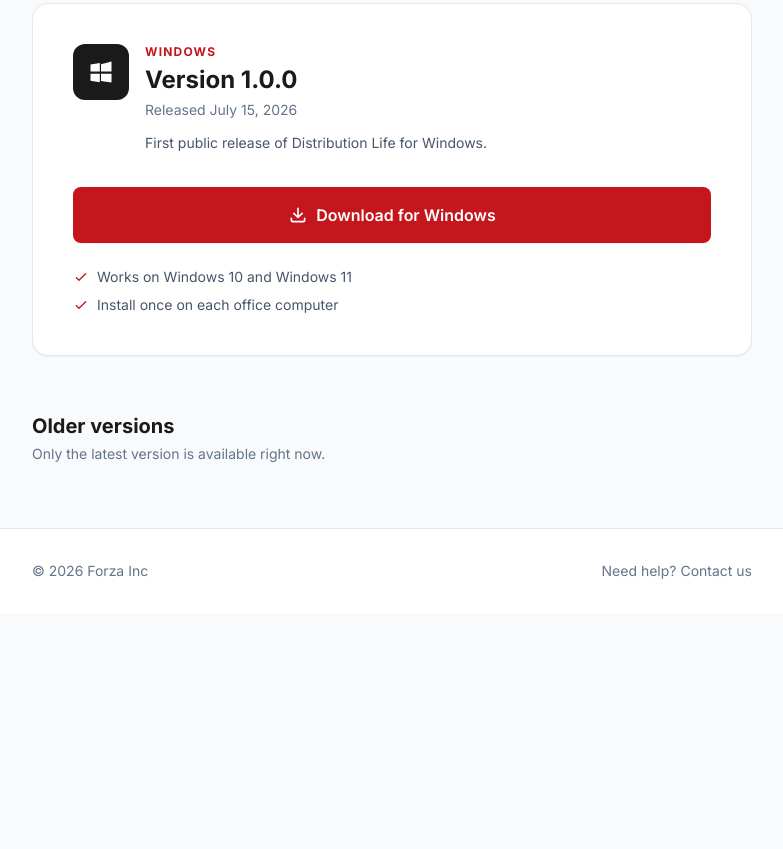
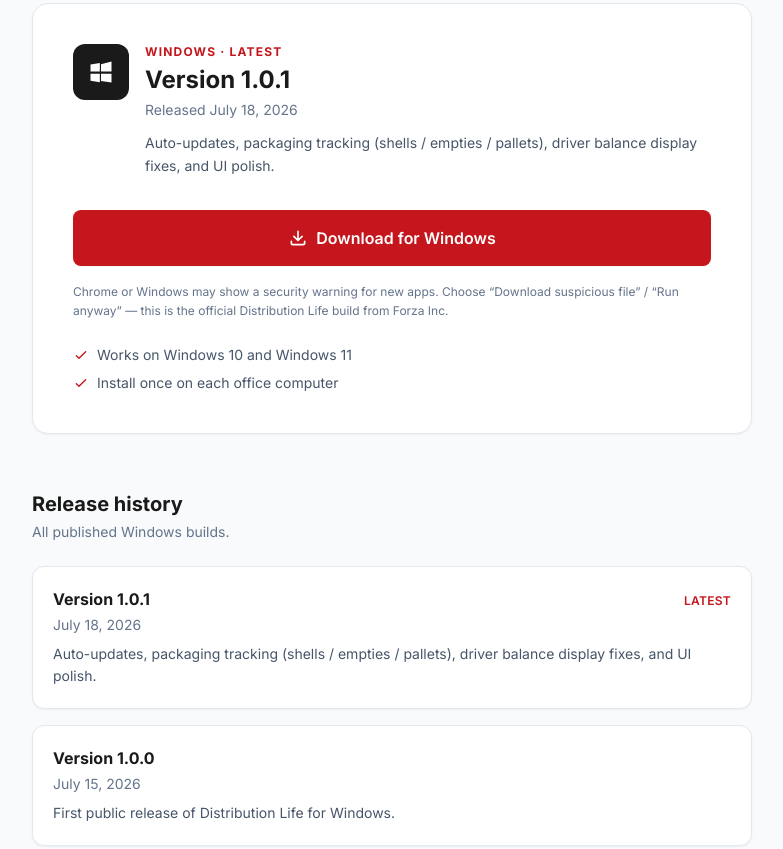
Before and after one commit to Abdul509750/distributors-life, a plain HTML site: page download.html in a window 1280 px wide. Shown: the part 298-1147 px from the top of the page, without its empty margins (248-1031 px from the left). Before the commit the page ends 911 px from the top, so only its background shows below. Drawn offline with nearby package versions, Linux system fonts and the light colour scheme.

Commit message:
updated the version number

```diff
--- a/download.html
+++ b/download.html
@@ -69,11 +69,11 @@
             </svg>
           </div>
           <div>
-            <p class="text-xs font-bold uppercase tracking-widest text-accent">Windows</p>
-            <h2 class="mt-1 text-2xl font-bold text-navy">Version 1.0.0</h2>
-            <p class="mt-1 text-sm text-slate-500">Released July 15, 2026</p>
+            <p class="text-xs font-bold uppercase tracking-widest text-accent">Windows · Latest</p>
+            <h2 class="mt-1 text-2xl font-bold text-navy">Version 1.0.1</h2>
+            <p class="mt-1 text-sm text-slate-500">Released July 18, 2026</p>
             <p class="mt-3 text-sm leading-relaxed text-slate-600">
-              First public release of Distribution Life for Windows.
+              Auto-updates, packaging tracking (shells / empties / pallets), driver balance display fixes, and UI polish.
             </p>
           </div>
         </div>
@@ -89,6 +89,10 @@
           Download for Windows
         </a>
 
+        <p class="mt-4 text-xs leading-relaxed text-slate-500">
+          Chrome or Windows may show a security warning for new apps. Choose “Download suspicious file” / “Run anyway” — this is the official Distribution Life build from Forza Inc.
+        </p>
+
         <ul class="mt-6 space-y-2 text-sm text-slate-600">
           <li class="flex items-start gap-2">
             <svg class="mt-0.5 h-4 w-4 shrink-0 text-accent" fill="none" viewBox="0 0 24 24" stroke="currentColor" stroke-width="2" aria-hidden="true"><path stroke-linecap="round" stroke-linejoin="round" d="M5 13l4 4L19 7"/></svg>
@@ -101,10 +105,32 @@
         </ul>
       </div>
 
-      <!-- Older versions (add a card here when you ship a new build) -->
+      <!-- Release history -->
       <section class="mt-14">
-        <h2 class="text-xl font-bold text-navy">Older versions</h2>
-        <p class="mt-1 text-sm text-slate-500">Only the latest version is available right now.</p>
+        <h2 class="text-xl font-bold text-navy">Release history</h2>
+        <p class="mt-1 text-sm text-slate-500">All published Windows builds.</p>
+
+        <ul class="mt-6 space-y-4">
+          <li class="rounded-xl border border-slate-200 bg-white p-5 shadow-sm">
+            <div class="flex flex-wrap items-baseline justify-between gap-2">
+              <h3 class="text-base font-bold text-navy">Version 1.0.1</h3>
+              <span class="text-xs font-semibold uppercase tracking-wide text-accent">Latest</span>
+            </div>
+            <p class="mt-1 text-sm text-slate-500">July 18, 2026</p>
+            <p class="mt-2 text-sm leading-relaxed text-slate-600">
+              Auto-updates, packaging tracking (shells / empties / pallets), driver balance display fixes, and UI polish.
+            </p>
+          </li>
+          <li class="rounded-xl border border-slate-200 bg-white p-5 shadow-sm">
+            <div class="flex flex-wrap items-baseline justify-between gap-2">
+              <h3 class="text-base font-bold text-navy">Version 1.0.0</h3>
+            </div>
+            <p class="mt-1 text-sm text-slate-500">July 15, 2026</p>
+            <p class="mt-2 text-sm leading-relaxed text-slate-600">
+              First public release of Distribution Life for Windows.
+            </p>
+          </li>
+        </ul>
       </section>
     </div>
   </main>
--- a/updates/latest.json
+++ b/updates/latest.json
@@ -1,10 +1,10 @@
 {
   "version": "1.0.1",
-  "releaseDate": "2026-07-15",
+  "releaseDate": "2026-07-18",
   "downloadUrl": "https://distributorslife.vercel.app/downloads/DistributionLife.exe",
   "fileName": "DistributionLife.exe",
   "sha256": "",
-  "releaseNotes": "Added the auto updates feature and other many features in app.",
+  "releaseNotes": "Auto-updates, packaging tracking (shells / empties / pallets), driver balance display fixes, and UI polish.",
   "mandatory": false,
   "minSupportedVersion": "1.0.0"
 }
```
Also changed, not shown: updates/releases.json (+9 -1 lines).
